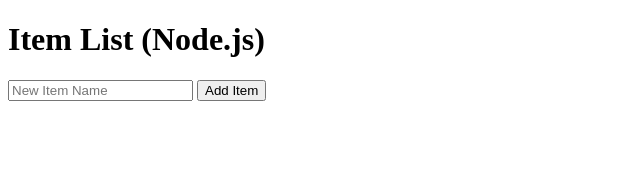
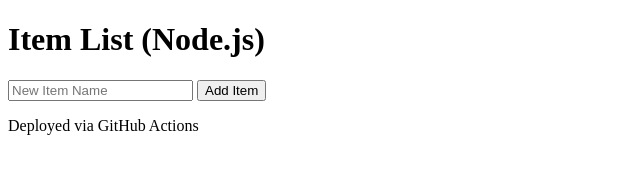
Before and after one commit to hieuidol0408/ThiCK1NguonMo, a website: page project-node/public/index.html in a window 1280 px wide. Shown: the whole page, without its empty margins (0-640 px from the left). Drawn offline with Linux system fonts and the light colour scheme; no server answers.

Commit message:
Add footer in feature branch

```diff
--- a/project-node/public/index.html
+++ b/project-node/public/index.html
@@ -13,5 +13,8 @@
     <button onclick="addItem()">Add Item</button>
 
     <script src="script.js"></script>
+    <footer>
+        <p>Deployed via GitHub Actions</p>
+    </footer>
 </body>
 </html>
```
